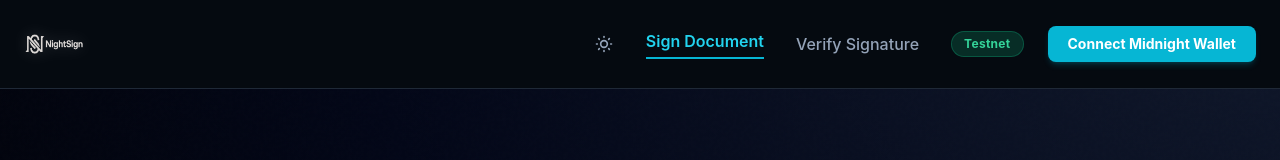
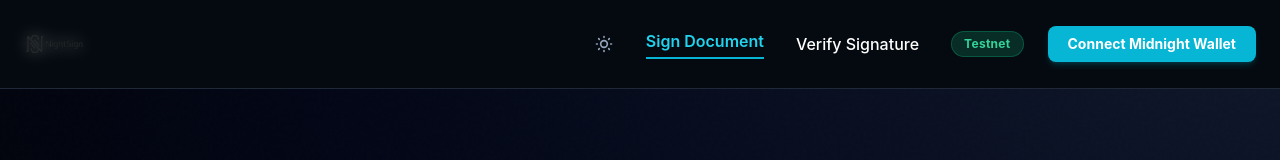
Before and after one commit to HarleysCodes/night-sign, a React (Vite) app: page / in a window 1280 px wide. Shown: the top 160 px of the page. Built offline with nearby package versions, Linux system fonts and the light colour scheme.

Commit message:
Fix: Header text/icons white, logo filter, wallet button cyan

```diff
--- a/src/App.tsx
+++ b/src/App.tsx
@@ -348,14 +348,14 @@ function App() {
     <div className={`min-h-screen ${isDarkMode ? 'space-bg' : 'bg-slate-50'}`}>
       <nav className="w-full flex justify-between items-center px-6 py-4 bg-[#050a10] border-b border-gray-800 text-white sticky top-0 z-50">
         <div className="flex items-center cursor-pointer" onClick={() => window.location.href='/'}>
-          <img src="/logo.png" alt="NightSign" className="h-14 -ml-3 dark:invert drop-shadow-sm dark:drop-shadow-[0_0_8px_rgba(255,255,255,0.2)] transition-all" />
+          <img src="/logo.png" alt="NightSign" className="h-14 -ml-3 filter drop-shadow-[0_0_8px_rgba(255,255,255,0.3)] transition-all" />
         </div>
         <div className="flex gap-6 items-center">
           <button onClick={() => setIsDarkMode(!isDarkMode)} className="p-2 rounded-full text-slate-500 hover:bg-slate-100 dark:text-slate-400 dark:hover:bg-white/10 focus:outline-none">
             {isDarkMode ? <svg className="h-5 w-5" fill="none" viewBox="0 0 24 24" stroke="currentColor"><path strokeLinecap="round" strokeLinejoin="round" strokeWidth={2} d="M12 3v1m0 16v1m9-9h-1M4 12H3m15.364 6.364l-.707-.707M6.343 6.343l-.707-.707m12.728 0l-.707.707M6.343 17.657l-.707.707M16 12a4 4 0 11-8 0 4 4 0 018 0z" /></svg> : <svg className="h-5 w-5" fill="none" viewBox="0 0 24 24" stroke="currentColor"><path strokeLinecap="round" strokeLinejoin="round" strokeWidth={2} d="M20.354 15.354A9 9 0 018.646 3.646 9.003 9.003 0 0012 21a9.003 9.003 0 008.354-5.646z" /></svg>}
           </button>
           <span className="text-cyan-600 dark:text-cyan-400 font-semibold border-b-2 border-cyan-500 pb-1 mr-2">Sign Document</span>
-          <button onClick={() => window.location.href='/verify'} className="text-slate-500 dark:text-slate-400 hover:text-slate-900 dark:hover:text-white transition-colors font-medium mr-2">Verify Signature</button>
+          <button onClick={() => window.location.href='/verify'} className="text-white dark:text-white hover:text-slate-900 dark:hover:text-white transition-colors font-medium mr-2">Verify Signature</button>
           <span className="px-3 py-1 rounded-full bg-emerald-100 dark:bg-emerald-500/20 text-emerald-700 dark:text-emerald-400 text-xs font-bold tracking-wide border border-emerald-200 dark:border-emerald-500/30">Testnet</span>
           {isConnected ? (
              <div className="flex items-center gap-3">
```
